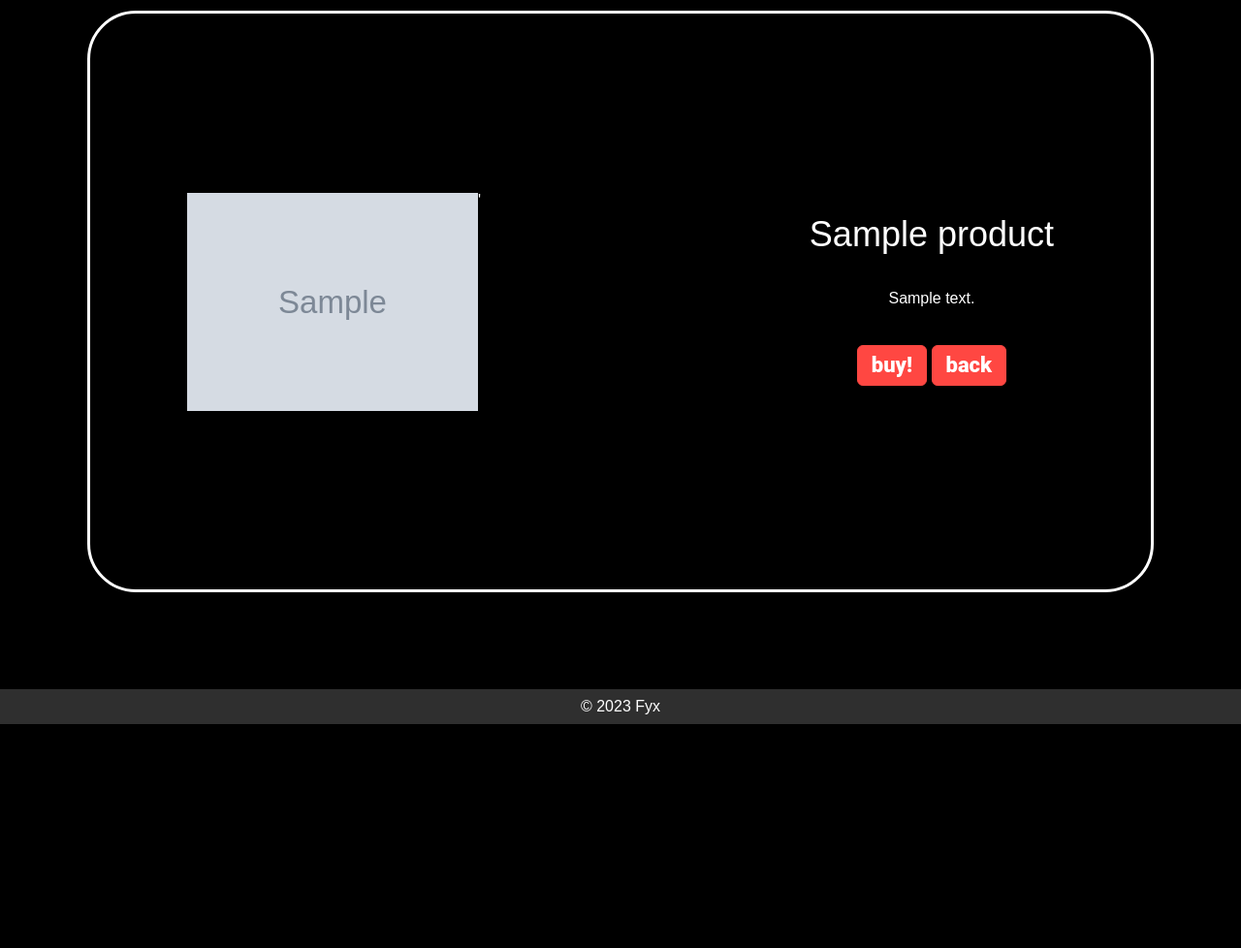
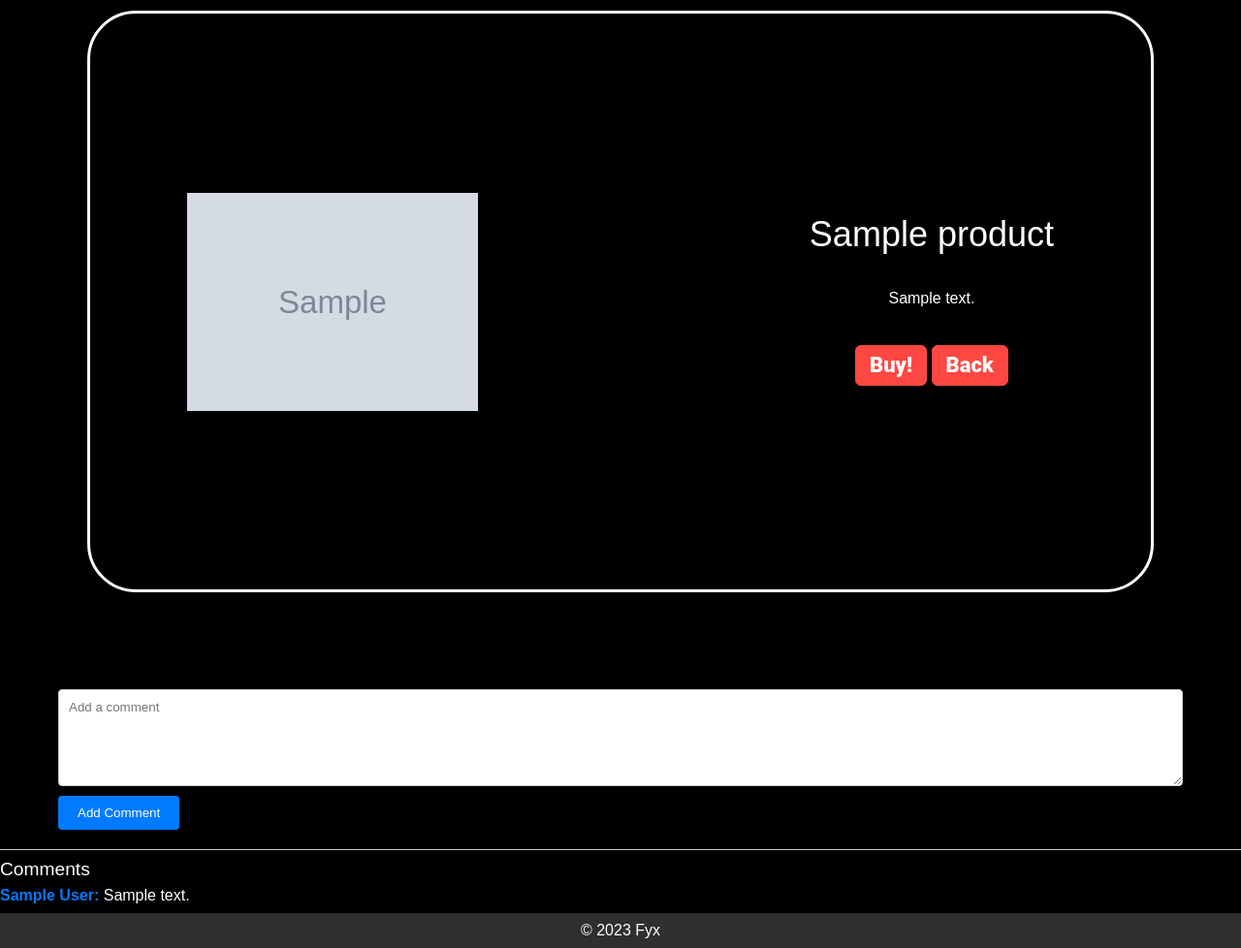
Before and after one commit to Fyxexe/website-forGameShop, a PHP site: page /single.php?id=1 in a window 1280 px wide. Shown: the part 145-1123 px from the top of the page at 97% size. Before the commit the page ends 892 px from the top, so only its background shows below. Run offline with PHP 8.4, Linux system fonts and the light colour scheme; the visitor is signed in with stand-in values (Sample User, id 1); tables that the repository leaves empty or names only in its code hold one stand-in row (values such as "Sample post"); grey boxes marked "Sample" are stand-in pictures; some web fonts are replaced.

Commit message:
added comments for products

```diff
--- a/css/main.css
+++ b/css/main.css
@@ -647,3 +647,55 @@ gap: 10px;
     justify-content: center;
     gap: 4px;
 }
+
+.comment-box {
+    margin: 20px 0;
+}
+
+.comment-box textarea {
+    width: 100%;
+    height: 100px;
+    padding: 10px;
+    margin-bottom: 10px;
+    border: 1px solid #ccc;
+    border-radius: 4px;
+    resize: vertical;
+}
+
+.comment-box button {
+    background-color: #007BFF;
+    color: #fff;
+    border: none;
+    border-radius: 4px;
+    padding: 10px 20px;
+    cursor: pointer;
+}
+
+.comment-box button:hover {
+    background-color: #0056b3;
+}
+
+
+.comments {
+    margin-top: 20px;
+    border-top: 1px solid #ccc;
+    padding-top: 10px;
+}
+
+.comments h2 {
+    font-size: 1.2em;
+    margin-bottom: 10px;
+}
+
+.comments p {
+    margin-bottom: 10px;
+}
+
+.comments p strong {
+    font-weight: bold;
+    color: #007BFF;
+}
+
+.comments p em {
+    font-style: italic;
+}
--- a/single.php
+++ b/single.php
@@ -1,28 +1,78 @@
 <?php
 include './src/inc/header.php';
 $id = $_GET['id'];
-    $product = select('products',$id);
+$product = select('products', $id);
+
+function getCommentsForProduct($product_id) {
+    global $db;
+
+    $query = "SELECT author, comment FROM reviews WHERE product_id = ?";
+    $stmt = mysqli_prepare($db, $query);
+
+    if ($stmt) {
+        mysqli_stmt_bind_param($stmt, "i", $product_id);
+        mysqli_stmt_execute($stmt);
+        $result = mysqli_stmt_get_result($stmt);
+
+        $comments = [];
+        while ($row = mysqli_fetch_assoc($result)) {
+            $comments[] = $row;
+        }
+
+        return $comments;
+    } else {
+        return [];
+    }
+}
+
 ?>
-
 
 <main>
     <div class="container">
-
         <div class="specific-box">
             <div class='specific__image'>
-       <img src="public/products/<?php echo $product->img ;?>" alt="" width="300px">'
+                <img src="public/products/<?php echo $product->img; ?>" alt="" width="300px">
             </div>
             <div class="specific__info">
-        <h1><?php echo $product->name;?></h1>
-        <p><?php echo $product->description;?></p>
+                <h1><?php echo $product->name; ?></h1>
+                <p><?php echo $product->description; ?></p>
                 <div class="specific__buttons">
-        <button class="button-24" role="button">buy!</button>
-        <button class="button-24" role="button"><a href="./products.php">back</a></button>
+                    <button class="button-24" role="button">Buy!</button>
+                    <button class="button-24" role="button"><a href="./products.php">Back</a></button>
                 </div>
             </div>
         </div>
+        <?php
 
+        if (isset($_SESSION['username'])) {
+            echo '
+    <form method="post" action="add_comment.php" class="comment-box">
+    <input type="hidden" name="product_id" value="' . $id . '">
+    <textarea name="comment" placeholder="Add a comment" required></textarea>
+    <button type="submit">Add Comment</button>
+</form>
+
+    ';
+        } else {
+            echo '<p><a href="./login.php">Login</a> to leave a comment.</p>';
+        }
+        ?>
     </div>
+    <div class="comments">
+    <h2>Comments</h2>
+    <?php
+    $comments = getCommentsForProduct($id); // Замените эту функцию на ваш способ получения комментариев
+
+    if (!empty($comments)) {
+        foreach ($comments as $comment) {
+            echo '<p><strong>' . $comment['author'] . ':</strong> ' . $comment['comment'] . '</p>';
+        }
+    } else {
+        echo '<p>No comments yet.</p>';
+    }
+    ?>
+</div>
+
 </main>
 
 <?php
```
Also changed, not shown: add_comment.php (added, +28 -0 lines). Lines whose indentation alone changed are shown as unchanged.
